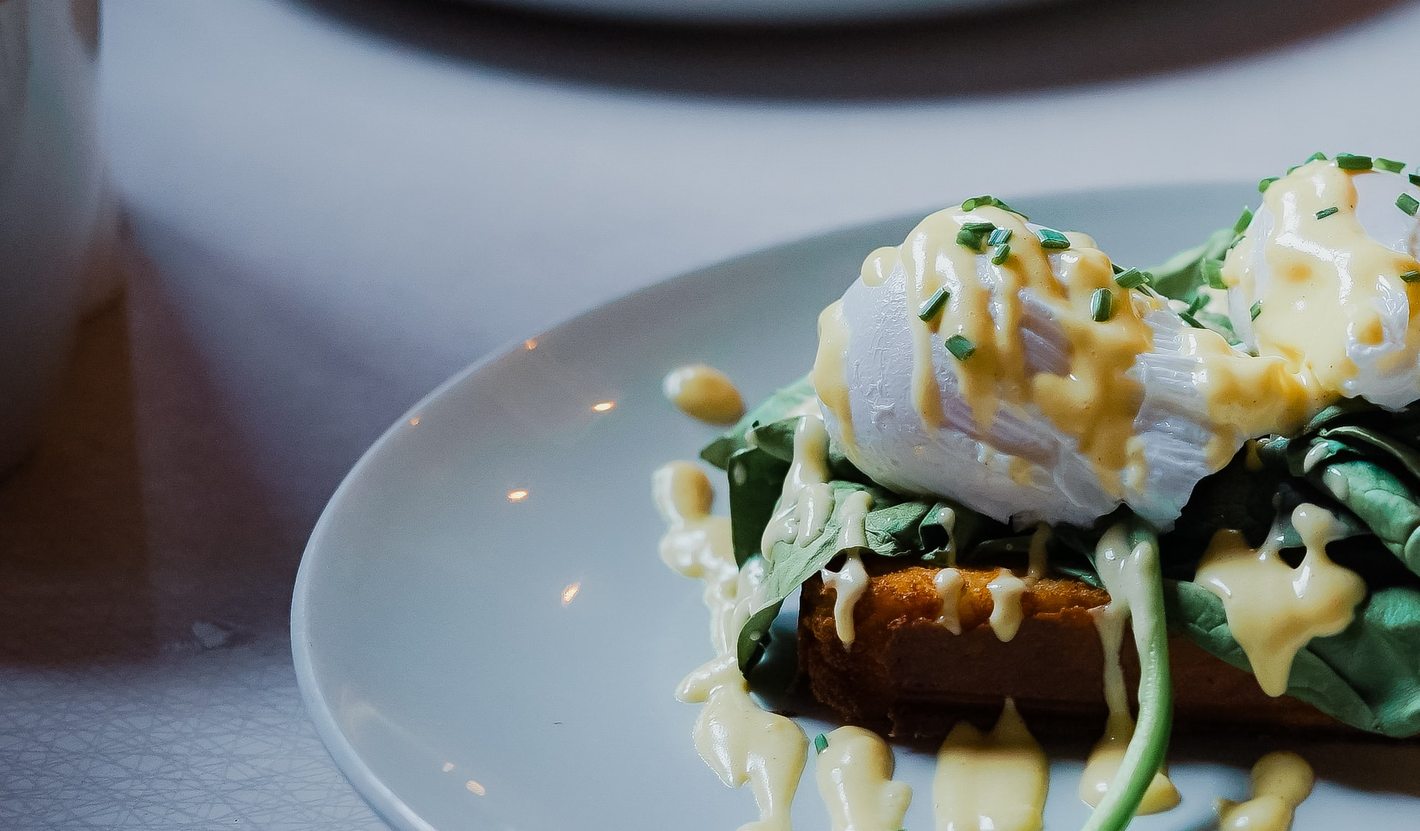
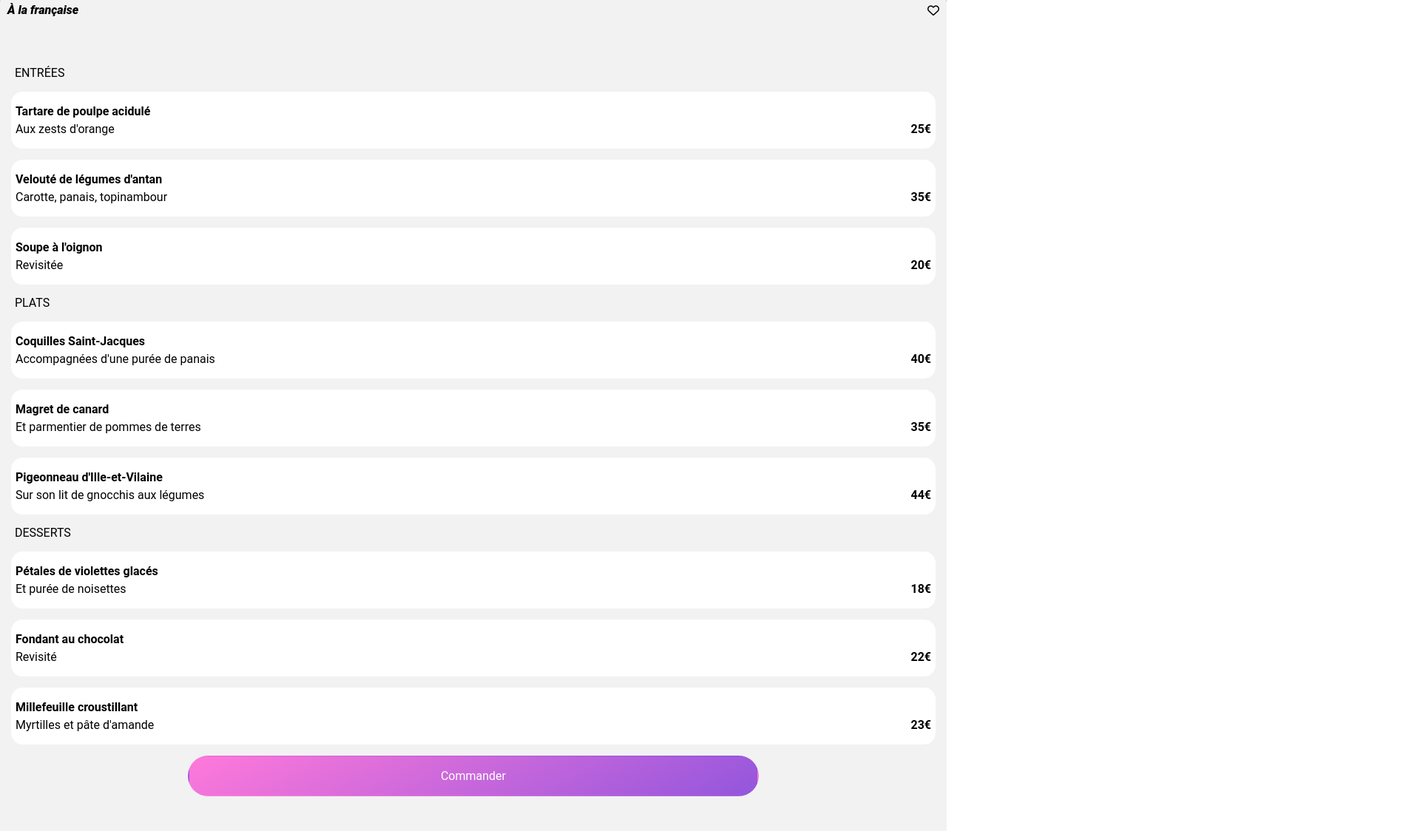
Before and after one commit to Atedyx/RiederTheodore_3_09122021, a website: page menu1.html in a window 1280 px wide. Shown: the part 950-2074 px from the top of the page at 74% size, 1920 px wide, since content can reach past the window. Drawn offline with Linux system fonts and the light colour scheme.

Commit message:
Fin du premier Menu, il reste quelque petite chose a modifier sinon il est fini a 90%

```diff
--- a/menu1.html
+++ b/menu1.html
@@ -11,137 +11,170 @@
 <body>
     <header>
         <div>
+            <div class="header1">
+                <a class="arrow" href="index.html"><i class="fas fa-arrow-left"></i></a>
+                <img class="imgLogo" src="images/logo/ohmyfood.png" alt="Logo OhMyFood">
+            </div>
             <div>
-                <i class="fas fa-arrow-left"></i>
-                <img src="images/logo/ohmyfood.png" alt="Logo OhMyFood">
-                <img src="images/restaurants/toa-heftiba-DQKerTsQwi0-unsplash.jpg" alt="A la Francaise">
+                <img class="imgResto" src="images/restaurants/toa-heftiba-DQKerTsQwi0-unsplash.jpg" alt="A la Francaise">
             </div>
         </div>
     </header>
 
-    <div>
-        <p>A la française</p>
+
+    <section class="sectionMenu1">
+        <div class="titleResto">
+            <p>À la française</p>
             <i class="far fa-heart"></i>
         </div>
 
-    <section>
+
         <div>
             <div>
-                <p>Entrées</p>
+                <p class="choixPlat">ENTRÉES</p>
+            </div>
+            <div class="carte">
+                <div>
+                    <p class="carteT1">Tartare de poulpe acidulé</p>
                 </div>
 
-            <div>
-                <p>Tartare de poulpe acidulé Aux zestes d'orange</p>
+                <div class="carteTEtPrix">
+                    <p class="carteT2"> Aux zests d'orange</p>
+                    <p class="cartePrix">25€</p>
+                </div>
             </div>
 
+            <div class="carte">
                 <div>
-                <p>25€</p>
+                    <p class="carteT1">Velouté de légumes d'antan</p>
                 </div>
 
-            <div>
-                <p>Velouté de légumes d'antan Carotte, panais, topinambour</p>
+                <div class="carteTEtPrix">
+                    <p class="carteT2">Carotte, panais, topinambour</p>
+                    <p class="cartePrix">35€</p>
+                </div>
             </div>
 
+
+            <div class="carte">
                 <div>
-                <p>35€</p>
+                    <p class="carteT1">Soupe à l'oignon</p>
                 </div>
 
-            <div>
-                <p>Soupe à l'oignon Revisitée</p>
+                <div class="carteTEtPrix">
+                    <p class="carteT2">Revisitée</p>
+                    <p class="cartePrix">20€</p>
+                </div>
+            </div>
         </div>
 
+
+
         <div>
-                <p>20€</p>
+            <div>
+                <p class="choixPlat">PLATS</p>
+            </div>
+            <div class="carte">
+                <div>
+                    <p class="carteT1">Coquilles Saint-Jacques</p>
+                </div>
+
+                <div class="carteTEtPrix">
+                    <p class="carteT2">Accompagnées d'une purée de panais</p>
+                    <p class="cartePrix">40€</p>
                 </div>
             </div>
-    </section>
 
-    <section>
+            <div class="carte">
+                <div>
+                    <p class="carteT1">Magret de canard</p>
+                </div>
+
+                <div class="carteTEtPrix">
+                    <p class="carteT2">Et parmentier de pommes de terres</p>
+                    <p class="cartePrix">35€</p>
+                </div>
+            </div>
+
+            <div class="carte">
+                <div>
+                    <p class="carteT1">Pigeonneau d'Ille-et-Vilaine</p>
+                </div>
+
+                <div class="carteTEtPrix">
+                    <p class="carteT2">Sur son lit de gnocchis aux légumes</p>
+                    <p class="cartePrix">44€</p>
+                </div>
+            </div>
+        </div>
+
+
+
         <div>
             <div>
-                <p>Plats</p>
+                <p class="choixPlat">DESSERTS</p>
             </div>
 
+            <div class="carte">
                 <div>
-                <p>Coquilles Saint-Jacques Accompagnées d'une purée de panais</p>
+                    <p class="carteT1">Pétales de violettes glacés</p>
                 </div>
 
-            <div>
-                <p>40€</p>
+                <div class="carteTEtPrix">
+                    <p class="carteT2">Et purée de noisettes</p>
+                    <p class="cartePrix">18€</p>
+                </div>
             </div>
 
+            <div class="carte">
                 <div>
-                <p>Magret de canard Et parmentier de pommes de terre</p>
+                    <p class="carteT1">Fondant au chocolat</p>
                 </div>
 
-            <div>
-                <p>35€</p>
+                <div class="carteTEtPrix">
+                    <p class="carteT2">Revisité</p>
+                    <p class="cartePrix">22€</p>
+                </div>
             </div>
 
+            <div class="carte">
                 <div>
-                <p>Pigeonneau d’Ille-et-Vilaine Sur son lit de gnocchis aux légumes</p>
+                    <p class="carteT1">Millefeuille croustillant</p>
                 </div>
 
-            <div>
-                <p>44€</p>
+                <div class="carteTEtPrix">
+                    <p class="carteT2">Myrtilles et pâte d'amande</p>
+                    <p class="cartePrix">23€</p>
                 </div>
             </div>
-    </section>
-
-    <section>
-        <div>
-            <div>
-                <p>Desserts</p>
         </div>
 
-            <div>
-                <p>Pétales de violettes glacés Et purée de noisettes</p>
-            </div>
-
-            <div>
-                <p>18€</p>
-            </div>
-
-            <div>
-                <p>Fondant au chocolat Revisité</p>
-            </div>
-
-            <div>
-                <p>22€</p>
-            </div>
-
-            <div>
-                <p>Millefeuille croustillant Myrtilles et pâte d’amande</p>
-            </div>
-
-            <div>
-                <p>23€</p>
-            </div>
-        </div>
-    </section>
-
-    <div>
+            <div class="boutonExplorer">
                 <p>Commander</p>
             </div>
 
+    </section>
+
+
+
     <footer>
+        <div class="foooter">
             <div>
-            <div>
-                <img src="images/logo/ohmyfood.png" alt="Logo OhMyFood">
+                <img class="imgfooter" src="images/logo/ohmyfood.png" alt="Logo OhMyFood">
             </div>
             <div>
-                <i class="fas fa-utensils"></i>
-                <a href="#">Proposer un restaurant</a>
+                <i class="fas fa-utensils footerLogo1"></i>
+                <a class="footerA" href="#">Proposer un restaurant</a>
             </div>
             <div>
-                <i class="fas fa-hands-helping"></i>
-                <a href="#">Devenir partenaire</a>
+                <i class="fas fa-hands-helping footerLogo"></i>
+                <a class="footerA" href="#">Devenir partenaire</a>
             </div>
             <div>
-                <a href="#">Mentions légales</a>
+                <a class="footerA" href="#">Mentions légales</a>
             </div>
             <div>
-                <a href="mailto:ohmyfood@gmail.com">Contact</a>
+                <a class="footerA" href="mailto:ohmyfood@gmail.com">Contact</a>
             </div>
         </div>
     </footer>
--- a/sass/main.scss
+++ b/sass/main.scss
@@ -218,3 +218,96 @@ body
   color: white;
   padding-right: 17px;
 }
+
+/* FIN INDEX.HTML */
+
+/* MENU1 */
+
+.header1
+{
+  display: flex;
+  align-items: center;
+  margin-top: 10px;
+  margin-bottom: 10px;
+}
+
+.arrow
+{
+  margin-left: 10px;
+}
+
+.imgLogo
+{
+  margin-left: auto;
+  margin-right: auto;
+  width: 50%;
+}
+
+.imgResto
+{
+  width: 100%;
+}
+
+.titleResto
+{
+    display: flex;
+    align-items: center;
+    position: relative;
+    bottom: 50px;
+    background-color: #f2f2f2;
+    border-top-left-radius: 15px;
+    border-top-right-radius: 15px;
+    font-weight: 900;
+    font-style: italic;
+    justify-content: space-between;
+    padding-left: 10px;
+    padding-right: 10px;
+}
+
+.sectionMenu1
+{
+  background-color: #f2f2f2;
+  padding-bottom: 50px;
+}
+
+.choixPlat
+{
+  margin-top: 0px;
+  margin-left: 20px;
+}
+
+.carte
+{
+    border: 1px solid white;
+    background-color: white;
+    border-radius: 15px;
+    margin-left: 15px;
+    margin-right: 15px;
+    margin-bottom: 15px;
+}
+
+.carteT1
+{
+    padding-left: 5px;
+    font-weight: bold;
+    margin-bottom: 5px;
+}
+
+.carteTEtPrix
+{
+  display: flex;
+  justify-content: space-between;
+}
+
+.carteT2
+{
+  margin: 0;
+  padding-left: 5px;
+}
+
+.cartePrix
+{
+  margin-top: 0;
+  padding-right: 5px;
+  font-weight: bold;
+}
```
Also changed, not shown: .public/css/style.css, 1 other file. Lines whose indentation alone changed are shown as unchanged.
